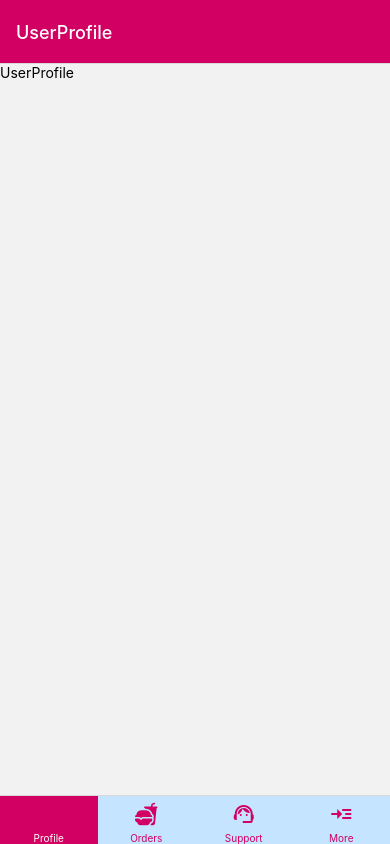
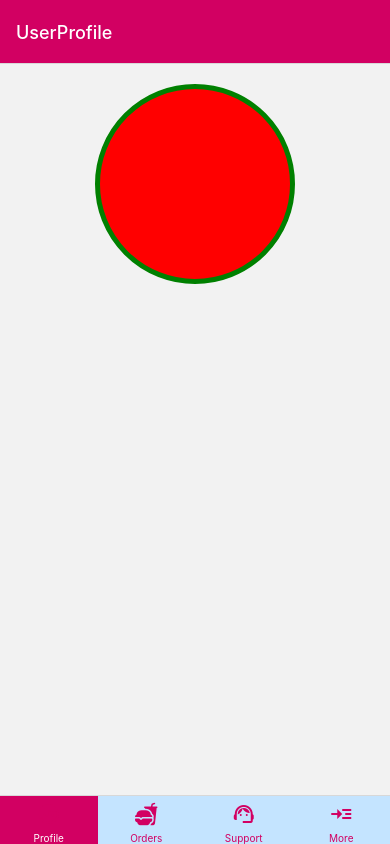
Before and after one commit to apurba-sarkar/eatme, a React Native app: screen /UserHomeScreen in a window 390 px wide. Built offline with nearby package versions, Linux system fonts and the light colour scheme.

Commit message:
modification

```diff
--- a/src/global/style.js
+++ b/src/global/style.js
@@ -63,4 +63,9 @@ export const globalStyles = StyleSheet.create({
     // backgroundColor:"green"
   },
   // Add more global styles here
+  center:{
+    flex:1,
+    alignItems:"center",
+    justifyContent:"center"
+  }
 });
--- a/src/screens/UserProfile/UserProfile.js
+++ b/src/screens/UserProfile/UserProfile.js
@@ -1,14 +1,34 @@
-import { StyleSheet, Text, View } from 'react-native'
-import React from 'react'
+import { StyleSheet, Text, View } from "react-native";
+import React from "react";
 
+// const source =
+//   "https://previews.123rf.com/images/pandavector/pandavector1901/pandavector190105281/126044187-isolated-object-of-avatar-and-dummy-symbol-collection-of-avatar-and-image-stock-symbol-for-web.jpg";
 const UserProfile = () => {
   return (
-    <View>
-      <Text>UserProfile</Text>
+    <View style={styles.mainView}>
+      {/* <Text>UserProfile</Text> */}
+      <View style={styles.dp}>
+
+      </View>
     </View>
-  )
-}
+  );
+};
 
-export default UserProfile
+export default UserProfile;
 
-const styles = StyleSheet.create({})
+const styles = StyleSheet.create({
+  dp:{
+    backgroundColor:"red",
+    height:200,
+    aspectRatio:1,
+    borderRadius:100,
+    borderWidth:5,
+    borderColor:"green"
+  },
+  mainView:{
+    flex:1,
+    alignItems:"center",
+    marginTop:20
+    // justifyContent:"center"
+  }
+});
```
Also changed, not shown: src/Images/dummy.jpeg (added).
